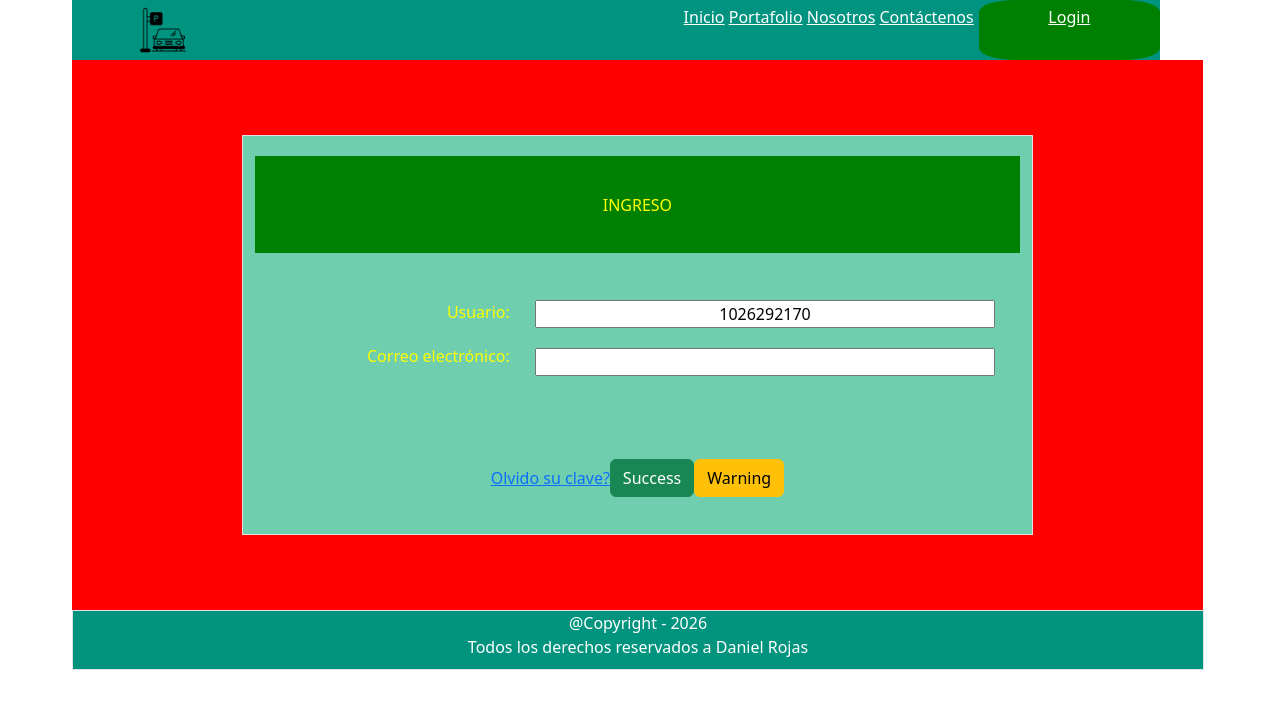
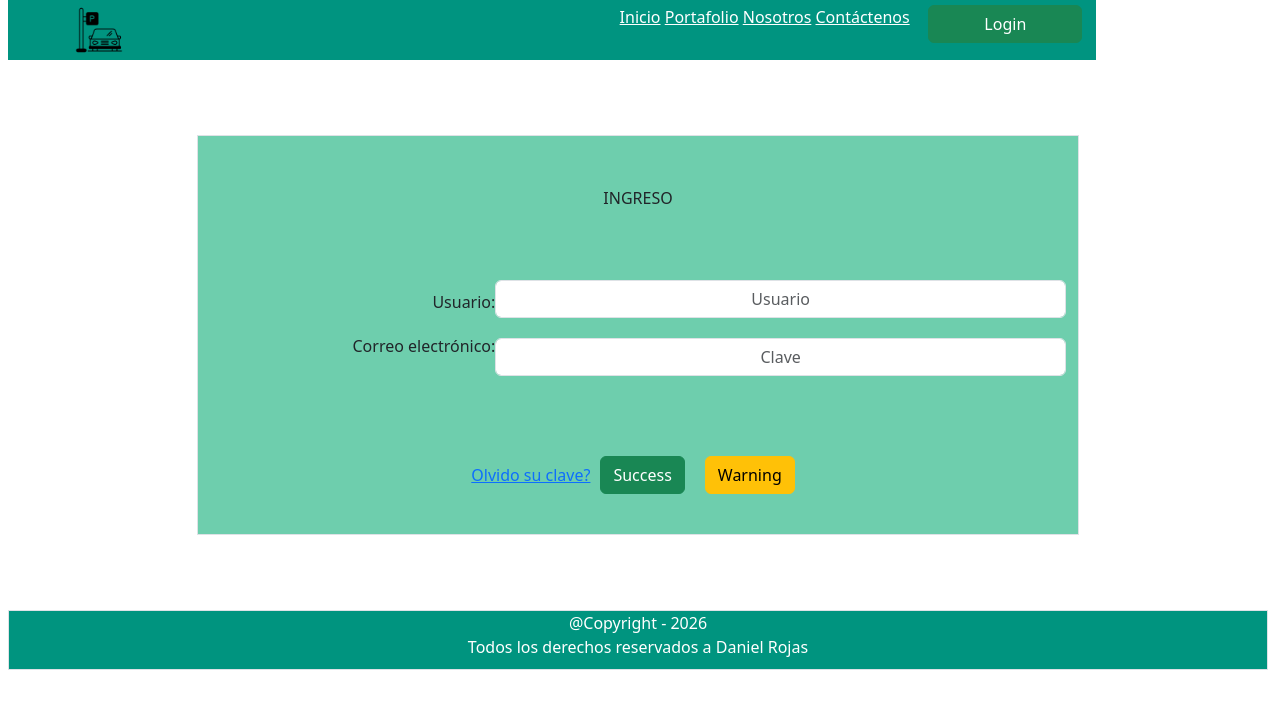
Before and after one commit to danielrojasa-web/Ingeneria-Web, a plain HTML site: page pages/company/login.html in a window 1280 px wide. Drawn offline with Linux system fonts and the light colour scheme; files whose address does not match are found by name.

Commit message:
cambio boton

```diff
--- a/assets/css/styles-bootstrap5.css
+++ b/assets/css/styles-bootstrap5.css
@@ -22,8 +22,8 @@
 
 /* Navegador */
 nav {
-    width: 90%;
-    position: fixed;
+    width: 100%;
+    /* position: fixed; */
     top: 0;
     text-align: right;
     /* left: 10%;
@@ -54,9 +54,17 @@ nav {
 .login {
     height: 100%;
     padding: 5px;
-    text-align: center;
-    background-color: green;
-    border-radius: 20%;
+    text-align: left;
+
+
+    /* background-color: green; */
+    /* border-radius: 20%; */
+}
+
+.login .btn{
+    width: 90%;
+    /* background-color: red; */
+    /* color: red; */
 }
 
 /* Contenedor */
--- a/assets/css/styles-bootstrap5Login.css
+++ b/assets/css/styles-bootstrap5Login.css
@@ -41,23 +41,23 @@ nav {
     height: 100%;
     padding: 5px;
     text-align: center;
-    background-color: green;
-    border-radius: 20%;
 }
-
+.login .btn{
+    width: 90%;
+}
 /* Contenedor */
 .contenedor {
     padding-left: 20px;
     display: flex;
     padding-top: 60px;
     flex-flow: column wrap;
-    width: 90%;
+    width: 100%;
     max-width: 1280px;
     margin: auto;
     /* border: 2px solid red; */
     display: flex;
     flex-direction: column;
-    color: yellow;
+    /* color: yellow; */
     /* Apila los elementos uno abajo del otro */
 }
 
@@ -69,8 +69,8 @@ body {
 
 .formulario {
     height: 550px;
-    width: 99.9%;
-    background-color: red;
+    width: 100%;
+    /* background-color: red; */
     text-align: center;
     align-items: center;
     justify-content: center;
@@ -91,7 +91,7 @@ body {
 
 
 .form-Inicio .form-titulo {
-    background-color: green;
+    /* background-color: green; */
     text-align: center;
     justify-content: center;
     align-items: center;
@@ -129,6 +129,9 @@ input{
     justify-content: center;
     flex-direction: row;
     display: flex;
+}
+.form-Inicio .form-footer .btn{
+margin: 10px;
 }
 footer {
     height: 60px;
--- a/pages/company/login.html
+++ b/pages/company/login.html
@@ -28,7 +28,8 @@
                 <!-- </nav>  -->
             </div>
             <div class="col-12 col-sm-2 col-md-22 col-lg-2 login ">
-                <a class="text-white  " href="menu.html">Login</a>
+                <a class="text-white  " href="menu.html"><button type="button"
+                        class="btn btn-success">Login</button></a>
             </div>
         </nav>
         <!-- DIV CENTRAL -->
@@ -41,8 +42,11 @@
                     <label for="email" class="label">Correo electrónico:</label>
                 </div>
                 <div class="col-6 col-sm-12 col-md-6 col-lg-8 form-input  ">
-                    <input class="input" type="text" id="nombre" name="nombre" value="1026292170" placeholder="Usuario">
-                    <input class="input" type="email" id="email" name="email">
+                    <!-- <input class="input" type="text" id="nombre" name="nombre" value="1026292170" placeholder="Usuario"> -->
+                    <input type="text" class="form-control" id="exampleFormControlInput1" placeholder="Usuario">
+                    <input type="password" class="form-control" id="exampleFormControlInput1" placeholder="Clave">
+
+                    <!-- <input class="input" type="email" id="email" name="email"> -->
                 </div>
                 <div class="col-12 col-sm-12 col-md-6 col-lg-12 form-footer">
                     <a class="text-blue  " href="menu.html">Olvido su clave?</a>
```
Also changed, not shown: index.html (+3 -1 lines).
